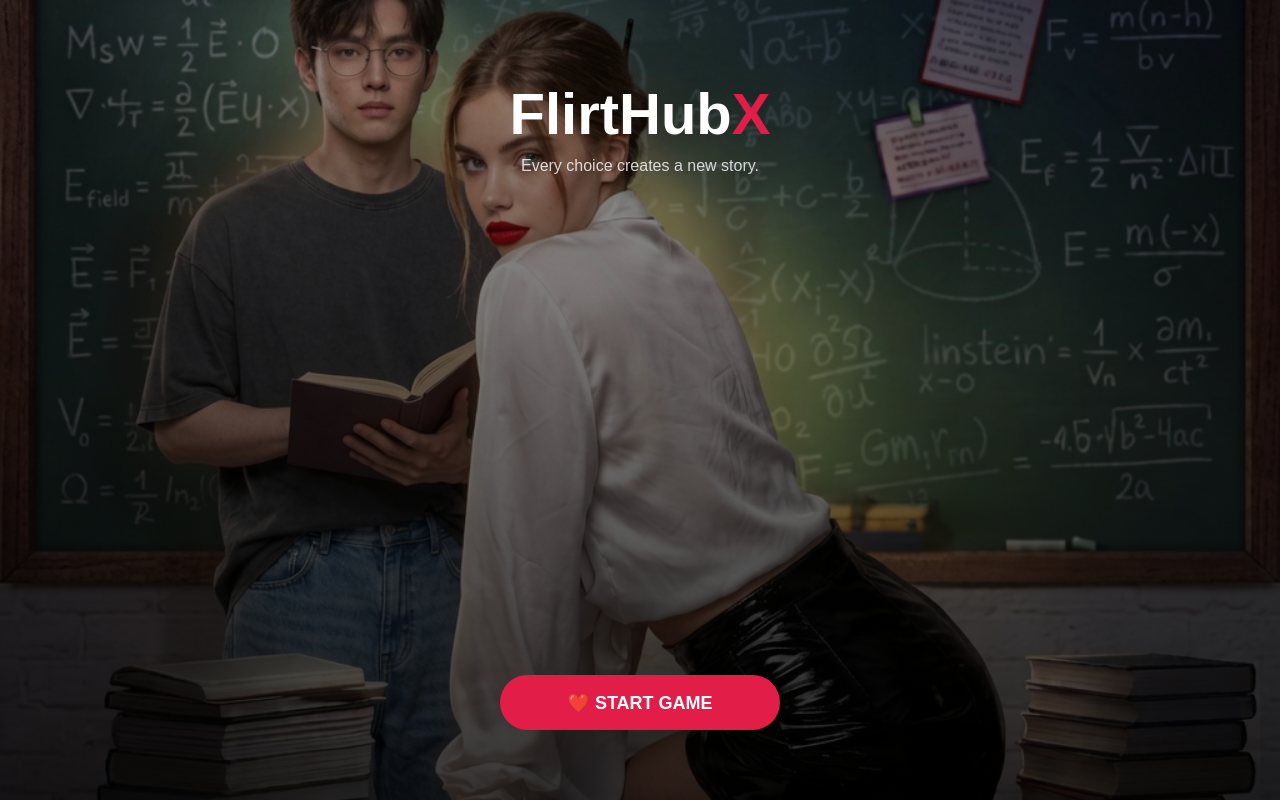
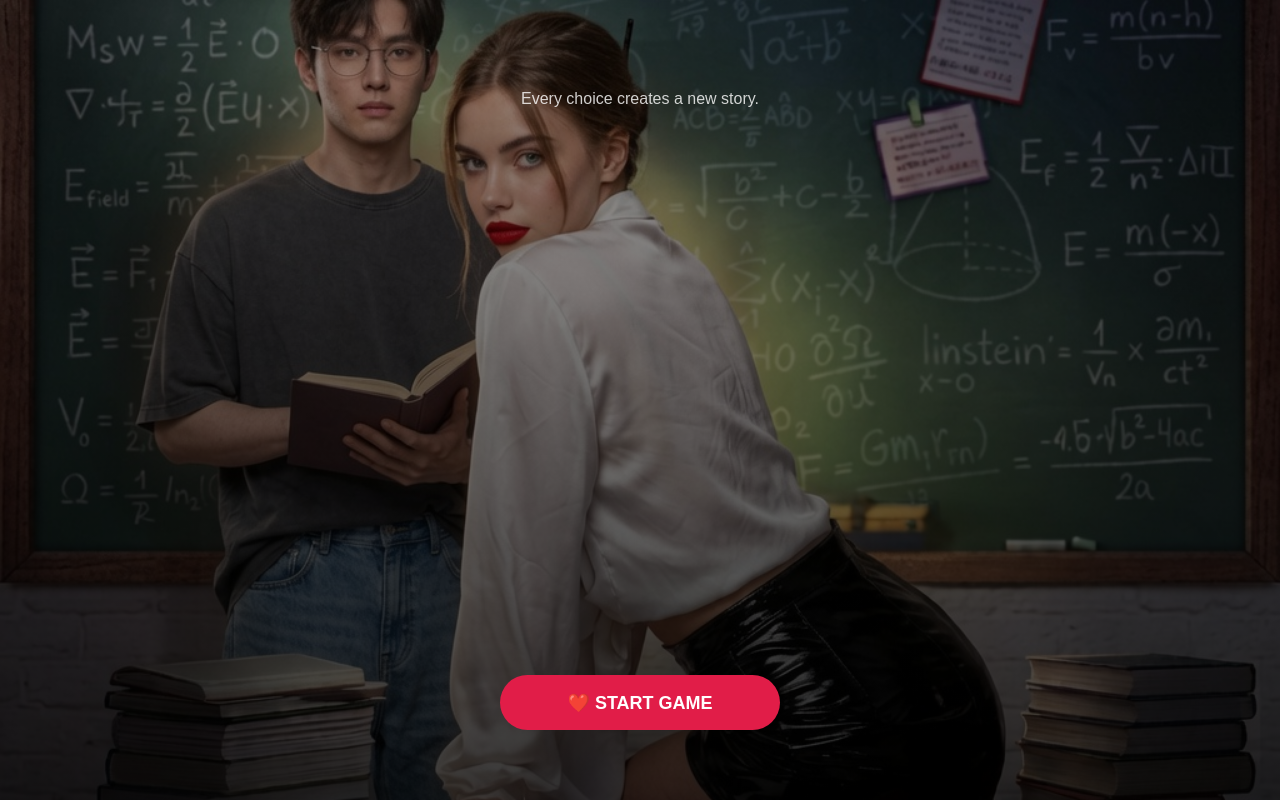
Before and after one commit to zaydmezgebo964-spec/flirthubX-, a plain HTML site: page index.html in a window 1280 px wide. Drawn offline with Linux system fonts and the light colour scheme.

Commit message:
Update index.html

```diff
--- a/index.html
+++ b/index.html
@@ -125,7 +125,7 @@
 <div id="home" class="screen">
 
 <div class="logo">
-<h1>FlirtHub<span>X</span></h1>
+
 <p>Every choice creates a new story.</p>
 </div>
 
```
